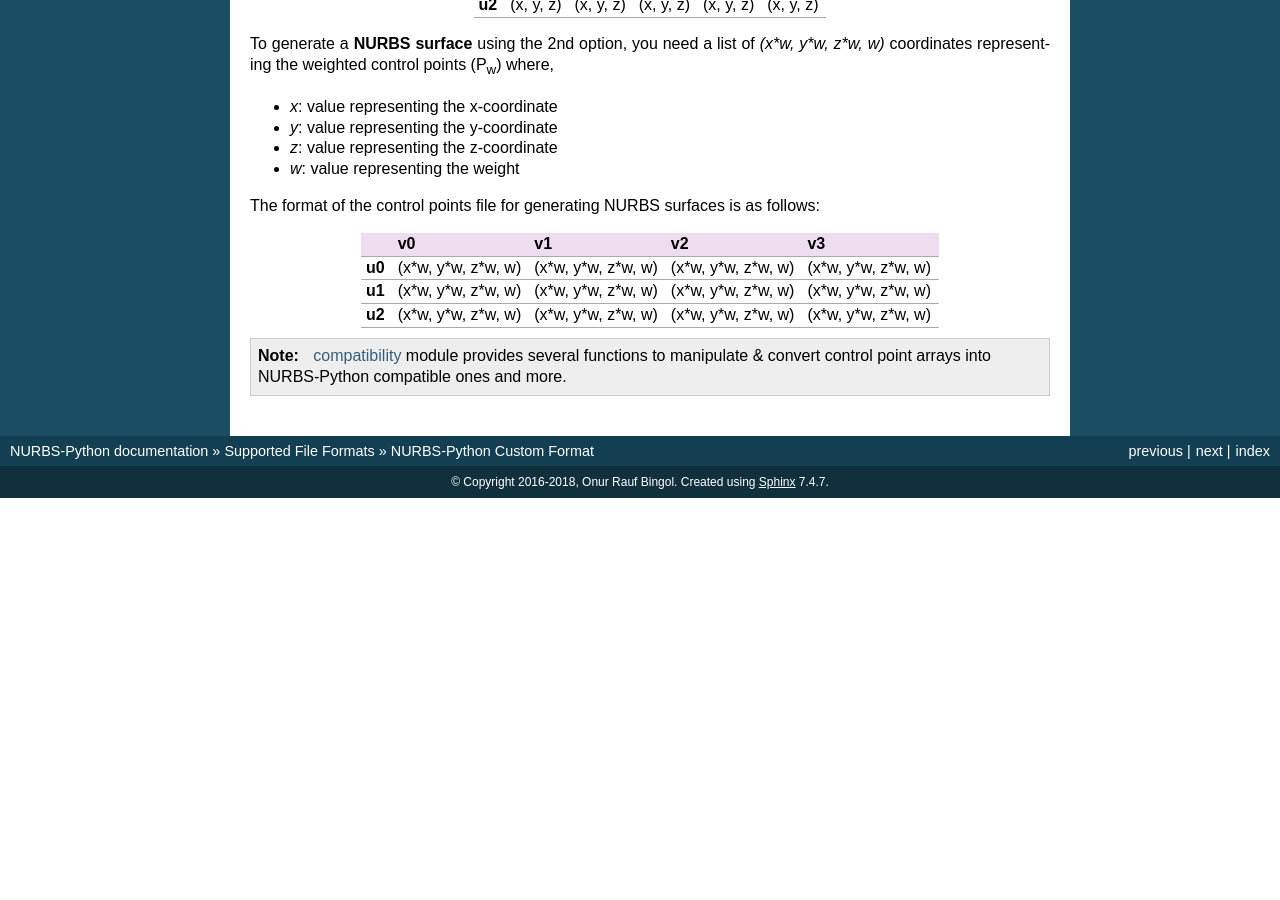
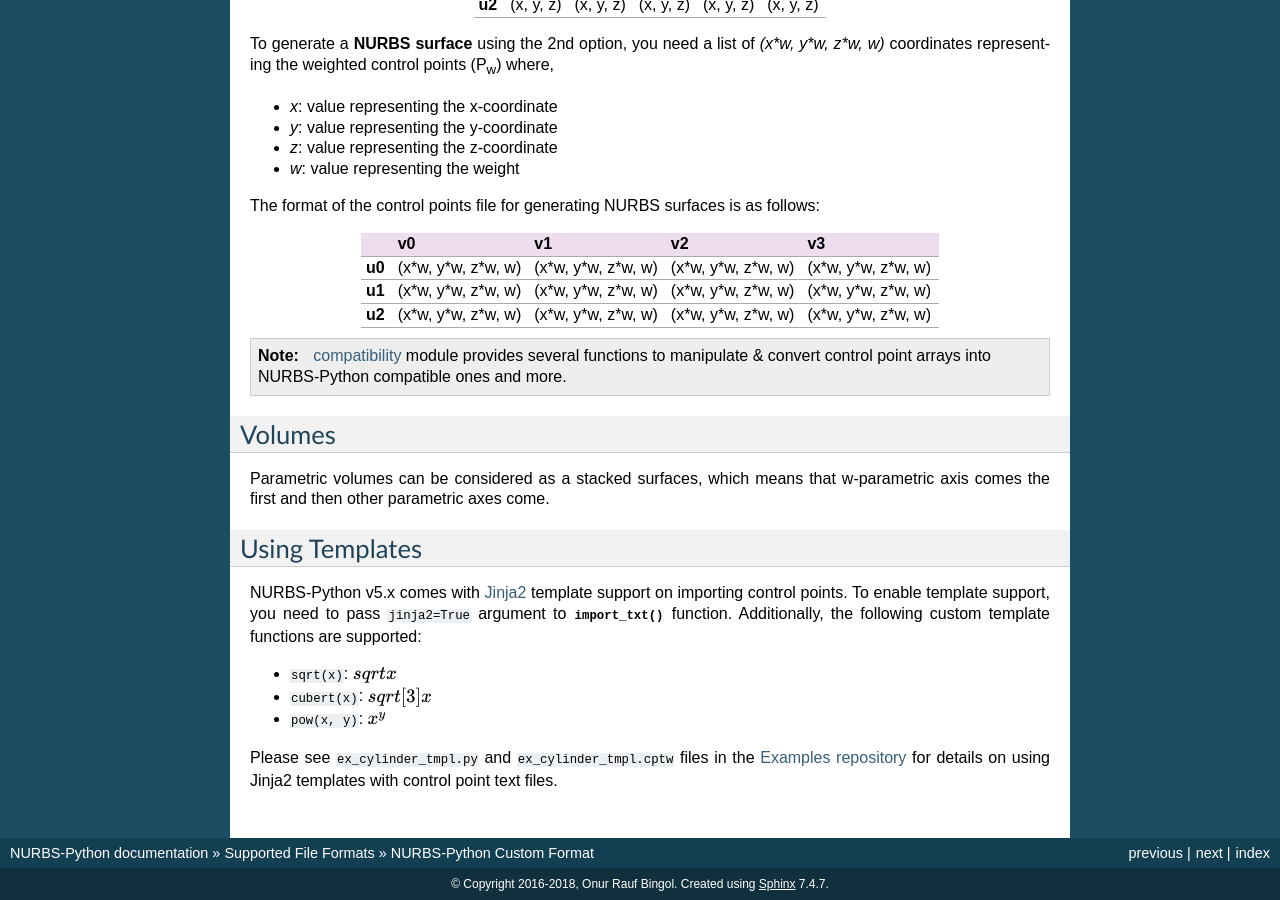
Before and after one commit to orbingol/NURBS-Python, a Sphinx documentation site: the page built from docs/file_formats_txt.rst, in a window 1280 px wide and 900 px high, scrolled down 2091 px. Built offline with Sphinx 7.4.7, drawn with Linux system fonts in a browser that asks for light colours; formulas are drawn with MathJax 3; before the commit the page ends 2589 px from its top, so only the background shows below that; some of the changed text lies outside the part shown.

Commit message:
Add volume and template sections to file format docs

```diff
--- a/docs/file_formats_txt.rst
+++ b/docs/file_formats_txt.rst
@@ -152,3 +152,23 @@ The format of the control points file for generating NURBS surfaces is as follow
 
     :doc:`compatibility <module_compatibility>` module provides several functions to manipulate & convert control
     point arrays into NURBS-Python compatible ones and more.
+
+Volumes
+=======
+
+Parametric volumes can be considered as a stacked surfaces, which means that w-parametric axis comes the first and then
+other parametric axes come.
+
+Using Templates
+===============
+
+NURBS-Python v5.x comes with `Jinja2 <http://jinja.pocoo.org/>`_ template support on importing control points. To
+enable template support, you need to pass ``jinja2=True`` argument to :py:func:`.import_txt()` function.
+Additionally, the following custom template functions are supported:
+
+* ``sqrt(x)``:  :math:`\\sqrt{x}`
+* ``cubert(x)``: :math:`\\sqrt[3]{x}`
+* ``pow(x, y)``: :math:`x^{y}`
+
+Please see ``ex_cylinder_tmpl.py`` and ``ex_cylinder_tmpl.cptw`` files in the :doc:`Examples repository <examples_repo>`
+for details on using Jinja2 templates with control point text files.
```
